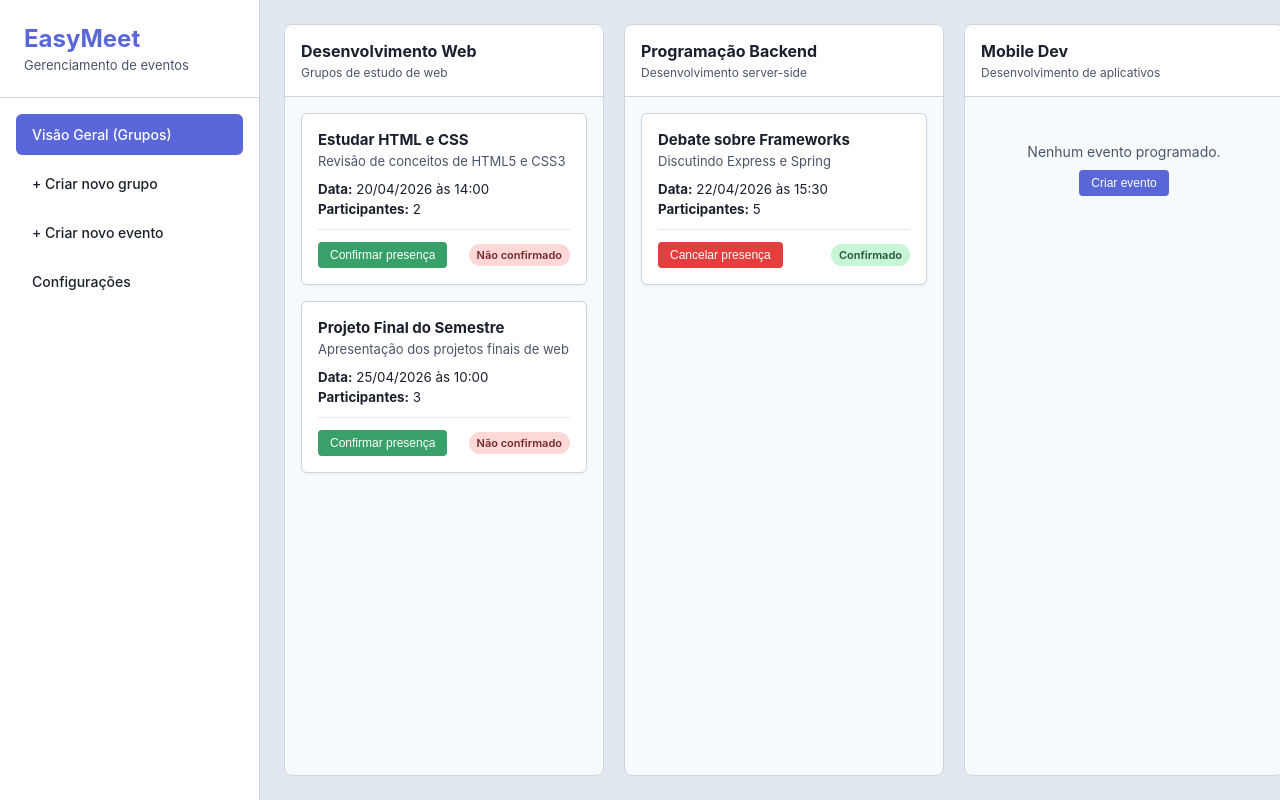
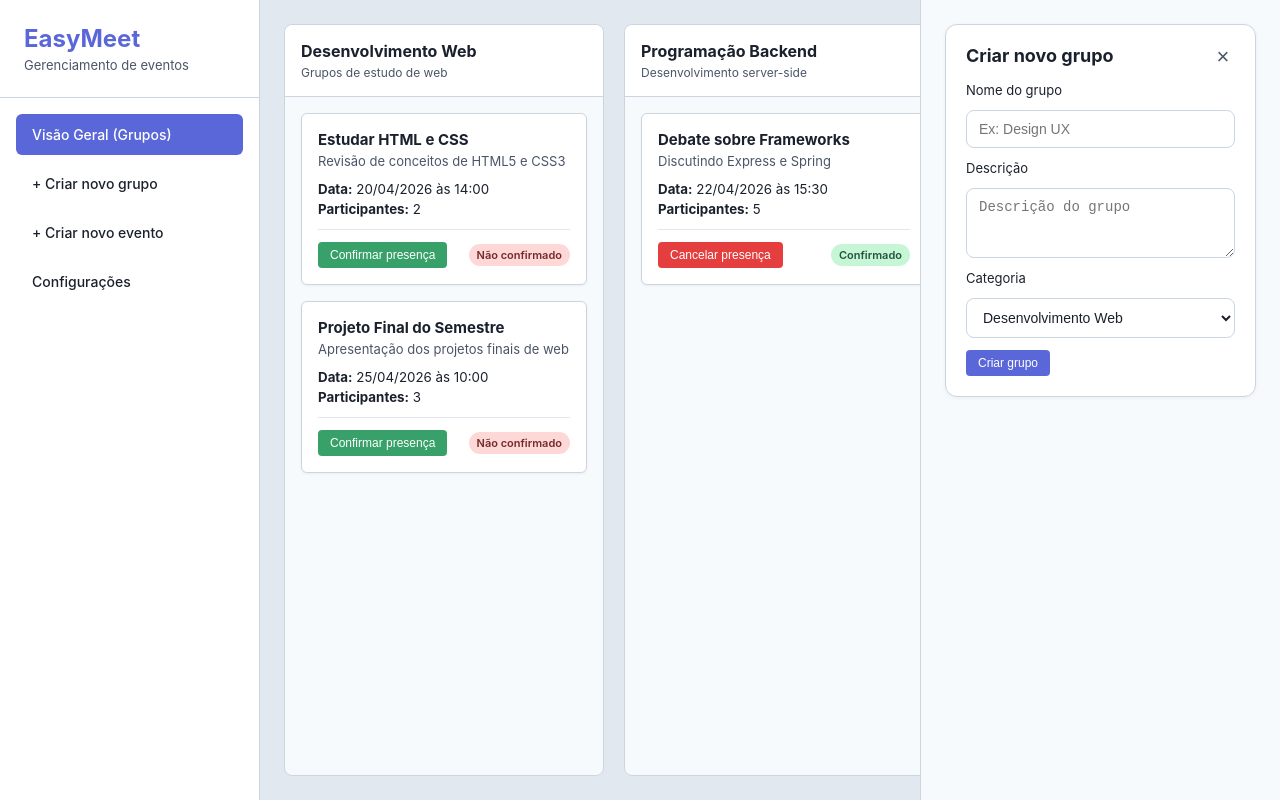
Before and after one commit to Goguel-s-cia/EasyMeet, a plain HTML site: page index.html in a window 1280 px wide. Both pictures are taken after a click on the link "+ Criar novo grupo". Drawn offline with Linux system fonts and the light colour scheme.

Commit message:
Adicionando formularios

```diff
--- a/css/style.css
+++ b/css/style.css
@@ -22,6 +22,10 @@ body {
   display: flex;
   overflow: hidden;
   color: var(--text-dark);
+}
+
+.hidden {
+  display: none !important;
 }
 
 
@@ -82,6 +86,90 @@ body {
   padding: 24px;
   overflow-x: auto;
   overflow-y: hidden;
+}
+
+.forms-panel {
+  width: 360px;
+  display: flex;
+  flex-direction: column;
+  gap: 20px;
+  padding: 24px;
+  background: var(--bg-light);
+  border-left: 1px solid var(--border-color);
+  min-height: calc(100vh - 48px);
+  overflow-y: auto;
+}
+
+.form-card {
+  position: relative;
+  background: white;
+  border: 1px solid var(--border-color);
+  border-radius: 12px;
+  padding: 20px;
+  box-shadow: 0 1px 4px rgba(0, 0, 0, 0.05);
+}
+
+.close-panel {
+  position: absolute;
+  top: 16px;
+  right: 16px;
+  width: 32px;
+  height: 32px;
+  border: none;
+  background: transparent;
+  color: var(--text-light);
+  font-size: 22px;
+  cursor: pointer;
+  border-radius: 50%;
+  transition: background 0.2s ease;
+}
+
+.close-panel:hover {
+  background: rgba(0, 0, 0, 0.05);
+}
+
+.form-card h2 {
+  font-size: 18px;
+  margin-bottom: 16px;
+  color: var(--text-dark);
+}
+
+.form-card form {
+  display: grid;
+  gap: 12px;
+}
+
+.form-card label {
+  font-size: 13px;
+  color: var(--text-dark);
+}
+
+.form-card input,
+.form-card textarea,
+.form-card select {
+  width: 100%;
+  padding: 10px 12px;
+  border: 1px solid var(--border-color);
+  border-radius: 8px;
+  background: #fff;
+  color: var(--text-dark);
+  font-size: 14px;
+}
+
+.form-card textarea {
+  resize: vertical;
+}
+
+.form-card input:focus,
+.form-card textarea:focus,
+.form-card select:focus {
+  outline: none;
+  border-color: var(--primary-color);
+  box-shadow: 0 0 0 3px rgba(90, 103, 216, 0.12);
+}
+
+.form-card .btn {
+  width: fit-content;
 }
 
 .kanban-column {
--- a/index.html
+++ b/index.html
@@ -16,8 +16,8 @@
     </div>
     <nav class="sidebar-nav">
       <a href="#" class="active">Visão Geral (Grupos)</a>
-      <a href="#">+ Criar novo grupo</a>
-      <a href="#">+ Criar novo evento</a>
+      <a href="#" id="btn-open-grupo">+ Criar novo grupo</a>
+      <a href="#" id="btn-open-evento">+ Criar novo evento</a>
       <a href="#">Configurações</a>
     </nav>
   </aside>
@@ -97,5 +97,56 @@
 
   </main>
 
+  <section class="forms-panel hidden" id="forms-panel">
+    <div class="form-card hidden" id="card-criar-grupo">
+      <button type="button" class="close-panel" aria-label="Fechar">×</button>
+      <h2>Criar novo grupo</h2>
+      <form id="form-criar-grupo">
+        <label for="grupo-nome">Nome do grupo</label>
+        <input type="text" id="grupo-nome" name="grupoNome" placeholder="Ex: Design UX" required>
+
+        <label for="grupo-descricao">Descrição</label>
+        <textarea id="grupo-descricao" name="grupoDescricao" rows="3" placeholder="Descrição do grupo" required></textarea>
+
+        <label for="grupo-categoria">Categoria</label>
+        <select id="grupo-categoria" name="grupoCategoria">
+          <option value="web">Desenvolvimento Web</option>
+          <option value="backend">Programação Backend</option>
+          <option value="mobile">Mobile Dev</option>
+          <option value="outros">Outros</option>
+        </select>
+
+        <button type="submit" class="btn btn-primary">Criar grupo</button>
+      </form>
+    </div>
+
+    <div class="form-card hidden" id="card-criar-evento">
+      <button type="button" class="close-panel" aria-label="Fechar">×</button>
+      <h2>Criar novo evento</h2>
+      <form id="form-criar-evento">
+        <label for="evento-nome">Nome do evento</label>
+        <input type="text" id="evento-nome" name="eventoNome" placeholder="Ex: Oficina de JavaScript" required>
+
+        <label for="evento-descricao">Descrição</label>
+        <textarea id="evento-descricao" name="eventoDescricao" rows="3" placeholder="Detalhes do evento" required></textarea>
+
+        <label for="evento-data">Data e hora</label>
+        <input type="datetime-local" id="evento-data" name="eventoData" required>
+
+        <label for="evento-grupo">Grupo associado</label>
+        <select id="evento-grupo" name="eventoGrupo">
+          <option value="desenvolvimento-web">Desenvolvimento Web</option>
+          <option value="programacao-backend">Programação Backend</option>
+          <option value="mobile-dev">Mobile Dev</option>
+        </select>
+
+        <label for="evento-participantes">Número de participantes</label>
+        <input type="number" id="evento-participantes" name="eventoParticipantes" min="1" placeholder="0">
+
+        <button type="submit" class="btn btn-primary">Criar evento</button>
+      </form>
+    </div>
+  </section>
+
 </body>
 </html>
--- a/js/script.js
+++ b/js/script.js
@@ -1,6 +1,38 @@
 document.addEventListener('DOMContentLoaded', () => {
+    const eventInfos = document.querySelectorAll('.event-info');
+    const openGrupo = document.getElementById('btn-open-grupo');
+    const openEvento = document.getElementById('btn-open-evento');
+    const formsPanel = document.getElementById('forms-panel');
+    const cardGrupo = document.getElementById('card-criar-grupo');
+    const cardEvento = document.getElementById('card-criar-evento');
+    const closeButtons = document.querySelectorAll('.close-panel');
 
-    const eventInfos = document.querySelectorAll('.event-info');
+    function openFormCard(targetCard) {
+        formsPanel.classList.remove('hidden');
+        cardGrupo.classList.add('hidden');
+        cardEvento.classList.add('hidden');
+        targetCard.classList.remove('hidden');
+    }
+
+    function closeForms() {
+        formsPanel.classList.add('hidden');
+        cardGrupo.classList.add('hidden');
+        cardEvento.classList.add('hidden');
+    }
+
+    openGrupo?.addEventListener('click', (event) => {
+        event.preventDefault();
+        openFormCard(cardGrupo);
+    });
+
+    openEvento?.addEventListener('click', (event) => {
+        event.preventDefault();
+        openFormCard(cardEvento);
+    });
+
+    closeButtons.forEach(btn => {
+        btn.addEventListener('click', closeForms);
+    });
 
     eventInfos.forEach(info => {
         const btn = info.querySelector('.btn');
@@ -8,9 +40,7 @@ document.addEventListener('DOMContentLoaded', () => {
 
         if (btn && badge) {
             btn.addEventListener('click', () => {
-
                 if (btn.classList.contains('btn-success')) {
-
                     btn.classList.remove('btn-success');
                     btn.classList.add('btn-danger');
                     btn.textContent = 'Cancelar presença';
@@ -18,9 +48,7 @@ document.addEventListener('DOMContentLoaded', () => {
                     badge.classList.remove('badge-warning');
                     badge.classList.add('badge-success');
                     badge.textContent = 'Confirmado';
-
                 } else {
-
                     btn.classList.remove('btn-danger');
                     btn.classList.add('btn-success');
                     btn.textContent = 'Confirmar presença';
@@ -28,7 +56,6 @@ document.addEventListener('DOMContentLoaded', () => {
                     badge.classList.remove('badge-success');
                     badge.classList.add('badge-warning');
                     badge.textContent = 'Não confirmado';
-
                 }
             });
         }
```
Lines whose indentation alone changed are shown as unchanged.
